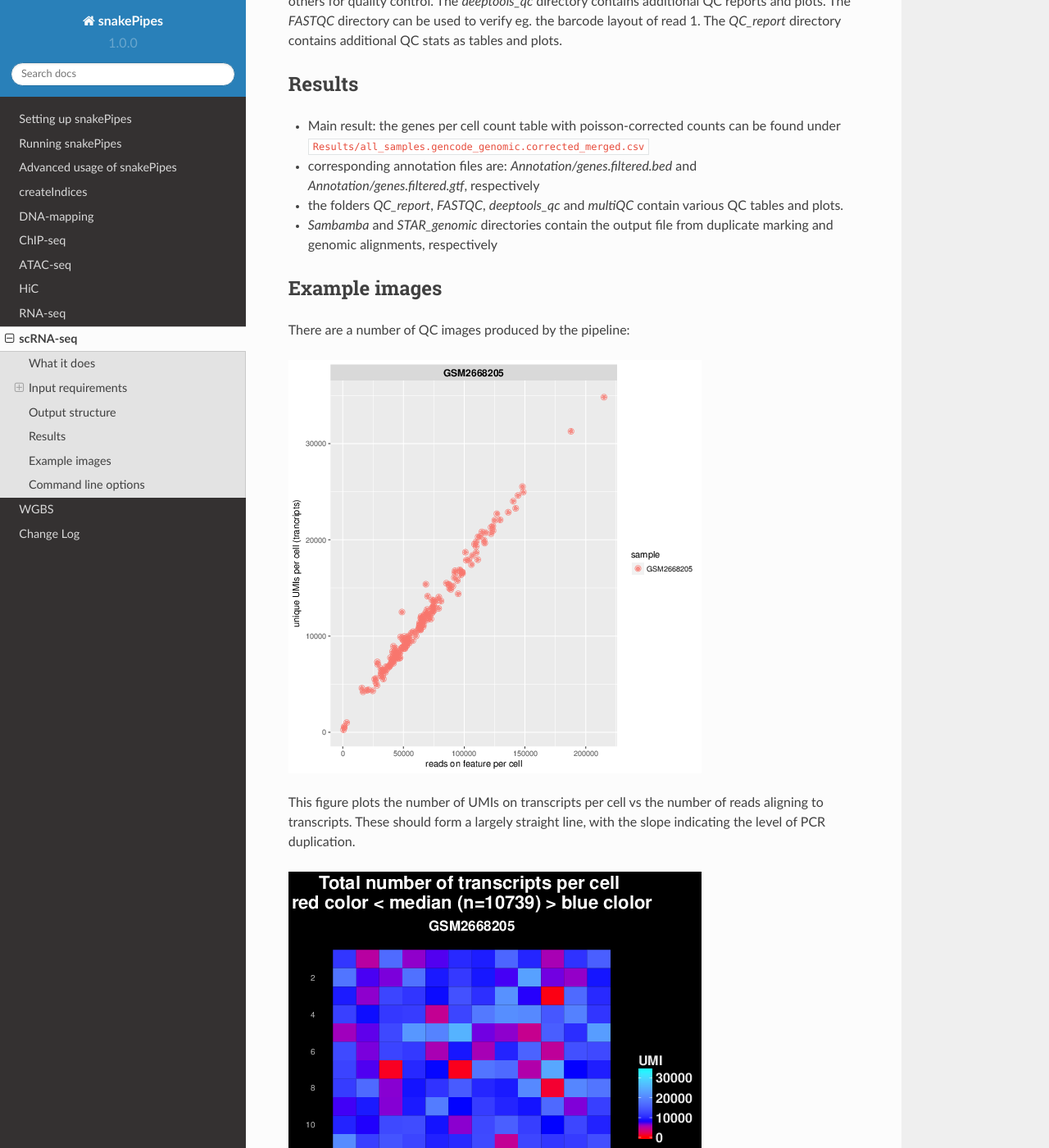
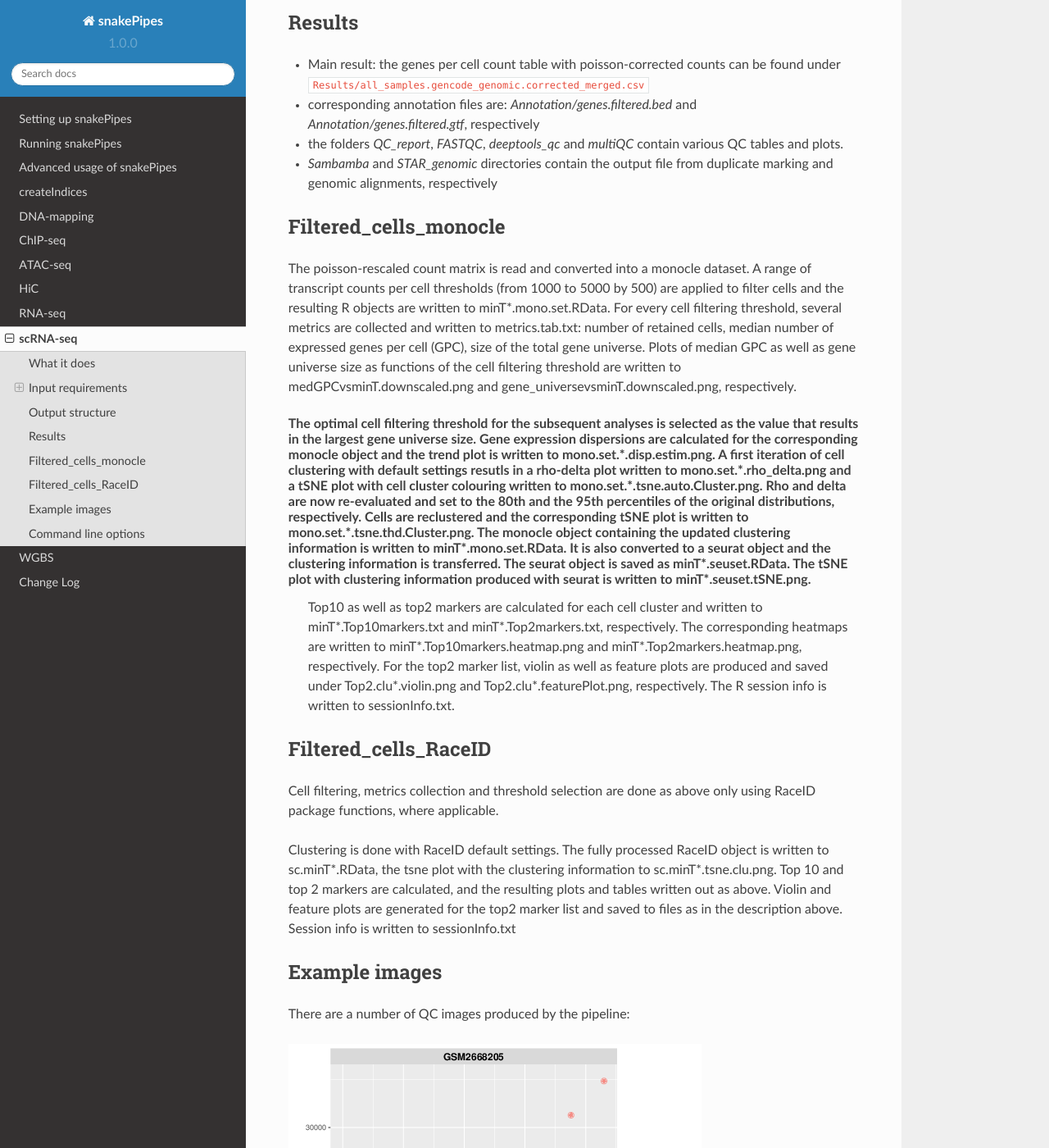
Before and after one commit to maxplanck-ie/snakepipes, a Sphinx documentation site: the page built from docs/content/workflows/scRNA-seq.rst, in a window 1280 px wide and 1400 px high, scrolled down 3869 px. Shown: the whole window at 82% size. Built offline with Sphinx 7.4.7 and the Read the Docs theme 2.0.0, drawn with Linux system fonts in a browser that asks for light colours; part of the change alters nothing that is shown; some of the changed text lies outside the part shown.

```diff
--- a/docs/content/workflows/scRNA-seq.rst
+++ b/docs/content/workflows/scRNA-seq.rst
@@ -77,8 +77,11 @@ The default configuration file is listed below and can be found in `snakePipes/w
     library_type: 1
     bw_binsize: 10
     verbose: False
-    plot_format: png
+    plot_format: pdf
     dnaContam: False
+    #Option to skip RaceID to save time
+    skipRaceID: False
+
 
 While some of these can be changed on the command line, you may find it useful to change `barcode_pattern` and `barcode_file` if you find that you need to change them frequently.
 
@@ -123,42 +126,36 @@ Output structure
 
 The following will be produced in the output directory::
 
-    .
-    ├── Annotation
-    ├── bamCoverage
-    ├── Counts
-    │   ├── GSM2668205.umis.txt
-    │   ├── GSM2668205.reads.txt
-    │   ├── GSM2668205.raw_counts.txt
-    │   ├── GSM2668205.corrected.txt
-    │   ├── GSM2668205.featureCounts_summary.txt
-    ├── deepTools_qc
-    │   ├── bamPEFragmentSize
-    │   ├── estimateReadFiltering
-    │   └── plotEnrichment
-    ├── FASTQ
-    ├── FASTQ_barcoded
-    ├── FastQC
-    ├── multiQC
-    ├── QC_report
-    │   ├── data
-    │   │   ├── GSM2668205.cellsum
-    │   │   └── GSM2668205.libsum
-    │   ├── QC_report.all_samples.libstats_pct.tsv
-    │   ├── QC_report.all_samples.libstats_reads.tsv
-    │   ├── QC_report.all_samples.plate_abs_transcripts.png
-    │   ├── QC_report.all_samples.plate_cRPM.png
-    │   ├── QC_report.all_samples.plate_cUPM.pdf
-    │   └── QC_report.all_samples.reads_UMI_plot.pdf
-    ├── Results
-    │   ├── all_samples.gencode_genomic.coutt_merged.txt
-    │   └── all_samples.used_cells.tsv
-    ├── Sambamba
-    │   ├── flagstat_report_all.tsv
-    │   └── GSM2668205.markdup.txt
-    └── STAR_genomic
-        ├── GSM2668205.bam
-        └── GSM2668205.bam.bai
+    |-- cluster_logs
+    |-- Filtered_cells_RaceID
+    |   `-- logs
+    |-- Filtered_cells_monocle
+    |    `-- logs
+    |-- cellQC_test
+    |-- mtab_test
+    |-- QC_report
+    |   `-- data
+    |-- Results
+    |-- Counts
+    |   `-- logs
+    |-- multiQC
+    |   `-- multiqc_data
+    |-- bamCoverage
+    |   `-- logs
+    |-- deepTools_qc
+    |   |-- logs
+    |   |-- bamPEFragmentSize
+    |   |-- plotEnrichment
+    |   `-- estimateReadFiltering
+    |-- Sambamba
+    |-- STAR_genomic
+    |   |-- logs
+    |   `-- GSM2668205
+    |-- FastQC
+    |   `-- logs
+    |-- Annotation
+    |-- FASTQ_barcoded
+    `-- FASTQ
 
 The `Annotation` directory contains a filtered version of your original GTF file, with pseudogenes removed by default.
 The `bamCoverage` directory contains a bigwig track for each sample (not per cell!). This can be used eg. in IGV to check where your reads map in general.
@@ -173,6 +170,22 @@ Results
 - corresponding annotation files are: `Annotation/genes.filtered.bed` and `Annotation/genes.filtered.gtf`, respectively
 - the folders `QC_report`, `FASTQC`, `deeptools_qc` and `multiQC` contain various QC tables and plots.
 - `Sambamba` and `STAR_genomic` directories contain the output file from duplicate marking and genomic alignments, respectively
+
+Filtered_cells_monocle
+----------------------
+
+The poisson-rescaled count matrix is read and converted into a monocle dataset. A range of transcript counts per cell thresholds (from 1000 to 5000 by 500) are applied to filter cells and the resulting R objects are written to minT*.mono.set.RData. For every cell filtering threshold, several metrics are collected and written to metrics.tab.txt: number of retained cells, median number of expressed genes per cell (GPC), size of the total gene universe. Plots of median GPC as well as gene universe size as functions of the cell filtering threshold are written to medGPCvsminT.downscaled.png and gene_universevsminT.downscaled.png, respectively.
+
+The optimal cell filtering threshold for the subsequent analyses is selected as the value that results in the largest gene universe size. Gene expression dispersions are calculated for the corresponding monocle object and the trend plot is written to mono.set.*.disp.estim.png. A first iteration of cell clustering with default settings resutls in a rho-delta plot written to mono.set.*.rho_delta.png and a tSNE plot with cell cluster colouring written to mono.set.*.tsne.auto.Cluster.png. Rho and delta are now re-evaluated and set to the 80th and the 95th percentiles of the original distributions, respectively. Cells are reclustered and the corresponding tSNE plot is written to mono.set.*.tsne.thd.Cluster.png. The monocle object containing the updated clustering information is written to minT*.mono.set.RData. It is also converted to a seurat object and the clustering information is transferred. The seurat object is saved as minT*.seuset.RData. The tSNE plot with clustering information produced with seurat is written to minT*.seuset.tSNE.png.
+ Top10 as well as top2 markers are calculated for each cell cluster and written to minT*.Top10markers.txt and minT*.Top2markers.txt, respectively. The corresponding heatmaps are written to minT*.Top10markers.heatmap.png and minT*.Top2markers.heatmap.png, respectively. For the top2 marker list, violin as well as feature plots are produced and saved under Top2.clu*.violin.png and Top2.clu*.featurePlot.png, respectively. The R session info is written to sessionInfo.txt.
+
+Filtered_cells_RaceID
+----------------------
+
+Cell filtering, metrics collection and threshold selection are done as above only using RaceID package functions, where applicable.
+
+Clustering is done with RaceID default settings. The fully processed RaceID object is written to sc.minT*.RData, the tsne plot with the clustering information to sc.minT*.tsne.clu.png.
+Top 10 and top 2 markers are calculated, and the resulting plots and tables written out as above. Violin and feature plots are generated for the top2 marker list and saved to files as in the description above. Session info is written to sessionInfo.txt
 
 
 Example images
```
Also changed, not shown: docs/content/images/scRNAseq_pipeline.png.
